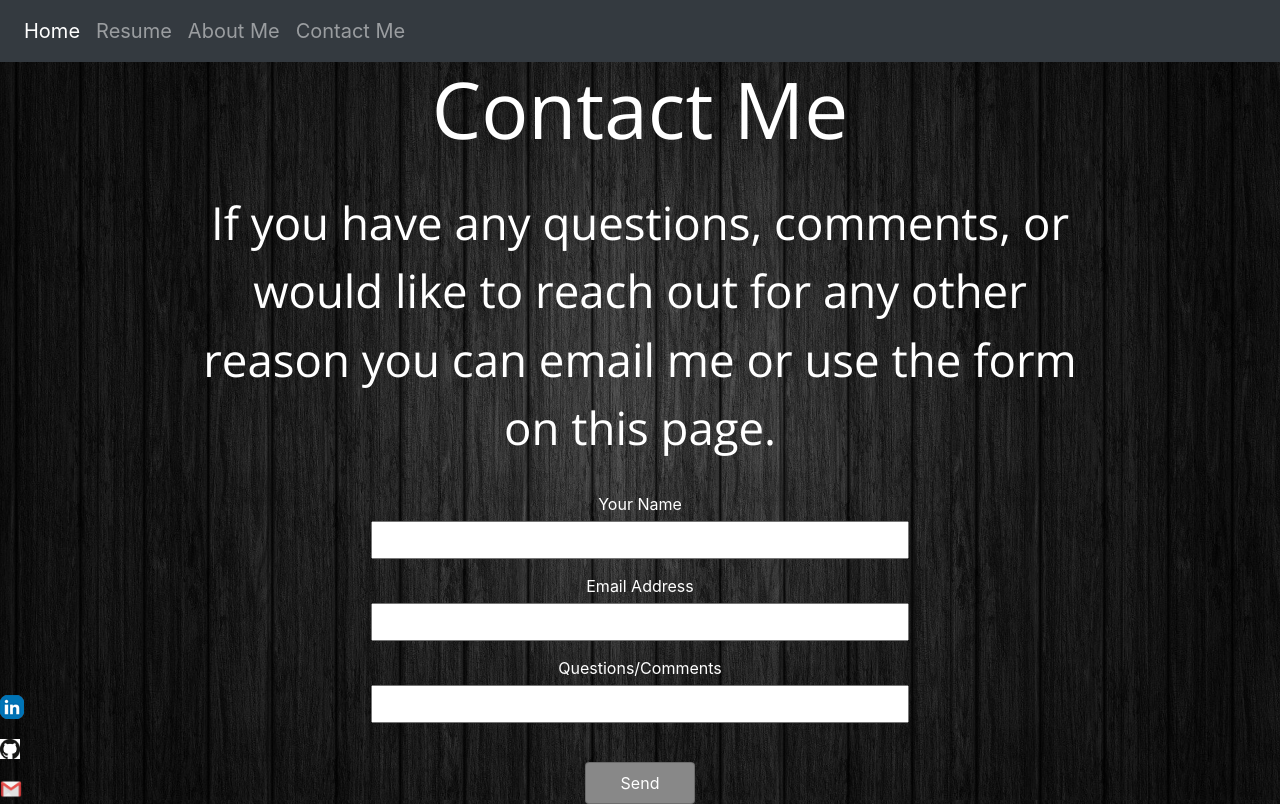
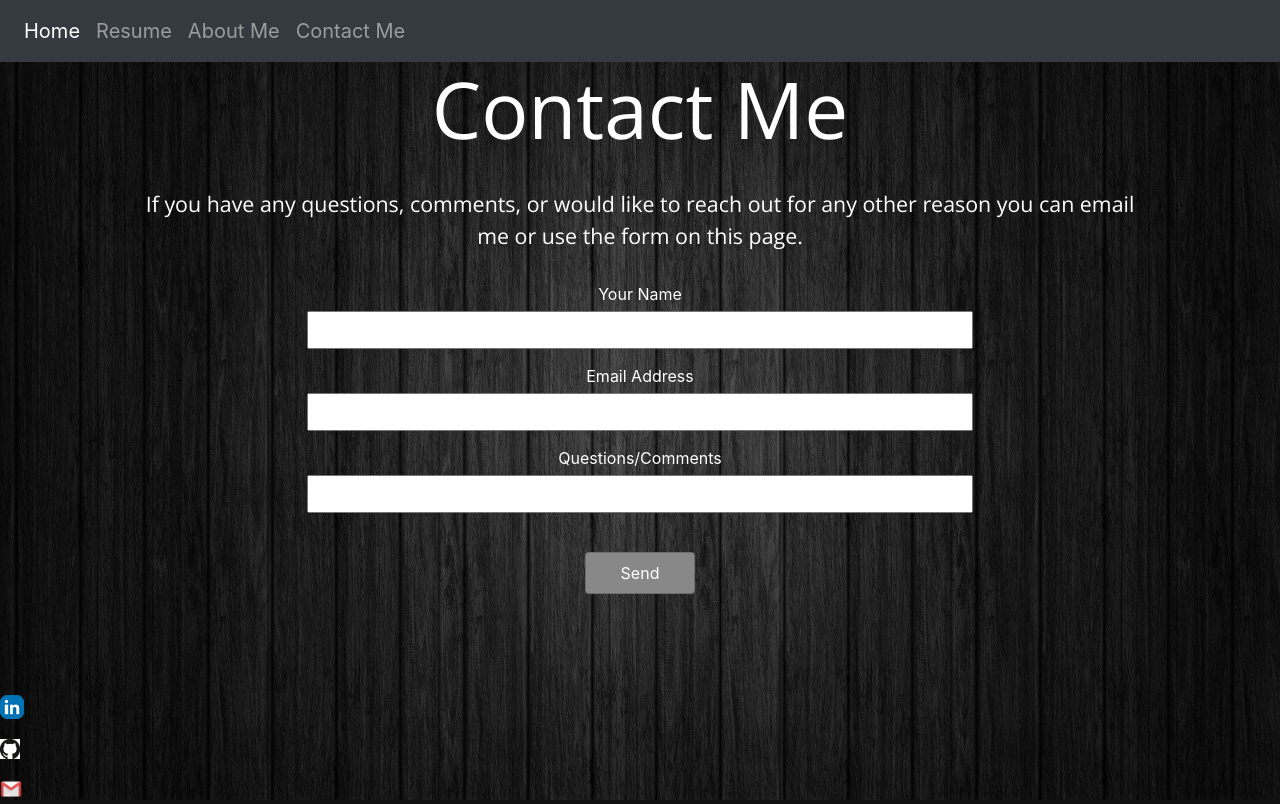
Before and after one commit to kennbp31/BKenny-Website, a Flask app: page /contact in a window 1280 px wide. Run offline with Flask 2, Linux system fonts and the light colour scheme; some libraries are stand-ins or nearby versions.

Commit message:
Contact Form Issues
Correcting access to email form, removed z-target

```diff
--- a/static/styles.css
+++ b/static/styles.css
@@ -50,7 +50,7 @@ img
 .centered{
     position:absolute;
     left: 40%;
-    transform: translate(-28%, 20%);
+    transform: translate(-28%, 10%);
 }
 
 @media screen and (max-width: 600px) {
@@ -63,8 +63,8 @@ img
 
 .standardCenter{
     position:absolute;
-    left: 15%;
-    right: 15%;
+    left: 10%;
+    right: 10%;
 }
 
 .rightCenter{
@@ -100,13 +100,6 @@ img
 
 }
 
-.parent{
-    position: relative;
-    height: 90vh;
-    width: 100%;
-    bottom:15%;
-
-}
 .botLeft{
     width: 10px;
     position:fixed;
@@ -116,17 +109,25 @@ img
 
 #photos{
     position:absolute;
-    top:13%;
+    top:20%;
     left:1%;
     width:25vw;
 }
+
+.parent{
+    position: relative;
+    height: 90vh;
+    width: 100%;
+    bottom:15%;
+
+}
+
 form {
   position:relative;
-  width: 60%;
+  width: 65%;
   top:0%;
   margin: auto;
   margin-top: 30px;
-  z-index: 1;
 
 }
 form input,
--- a/templates/contact.html
+++ b/templates/contact.html
@@ -9,7 +9,7 @@
          <div class="standardCenter">
              <h1>Contact Me</h1>
              <br>
-             <p1>If you have any questions, comments, or would like to reach out for any other reason you can email me or use the form on this page.</p1>
+             <p2>If you have any questions, comments, or would like to reach out for any other reason you can email me or use the form on this page.</p2>
 
             <div>
             <form onsubmit="emailjs.sendForm('default_service', 'portfolio', this); return false;" method="post">
--- a/templates/layout.html
+++ b/templates/layout.html
@@ -46,7 +46,6 @@
             {% block main %}{% endblock %}
         </main>
         <footer>
-            <div class=parent>
                 <div class=botLeft>
                    <a href="https://www.linkedin.com/in/brendan-kenny-46106013b/" target="_blank">
                         <img src="/static/Images/linkedin-icon_24x24.png" alt="twitter" >
@@ -61,7 +60,6 @@
                     </a>
                 </div>
                 {% block footer %}{% endblock %}
-            </div>
         </footer>
     </body>
 
--- a/templates/story.html
+++ b/templates/story.html
@@ -50,8 +50,10 @@
 {% endblock %}
 
 {%  block footer %}
-    <div  id="photos">
-        <img onload="imgIntervalTimer()" class="rounded" src="/static/Photos/pic1.jpg" alt="Brendan Photos" style="width: 100%; height: 100%; padding-left:5%;">
+    <div class=parent>
+        <div  id="photos">
+            <img onload="imgIntervalTimer()" class="rounded" src="/static/Photos/pic1.jpg" alt="Brendan Photos" style="width: 100%; height: 100%; padding-left:5%;">
+        </div>
     </div>
 {%  endblock %}
 
```
Also changed, not shown: 1 other file.
